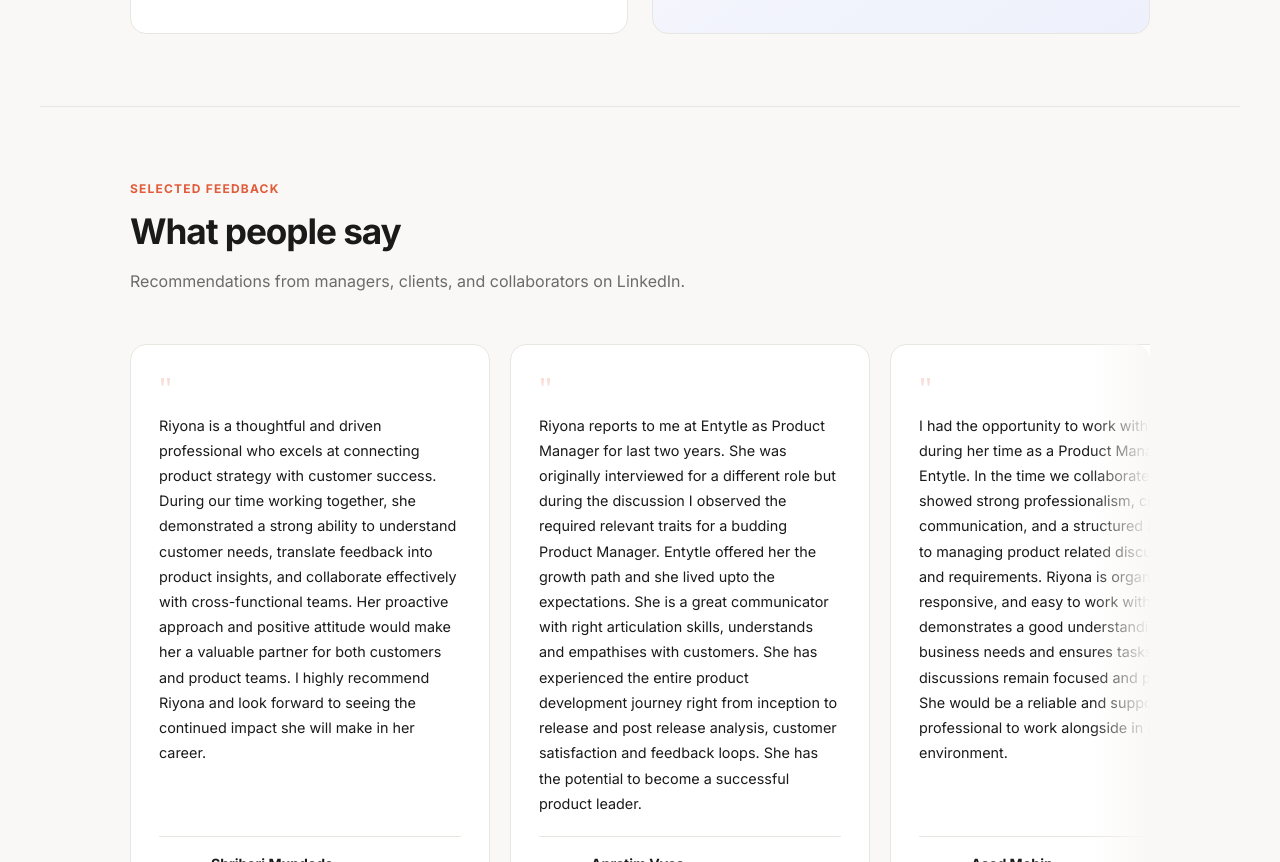
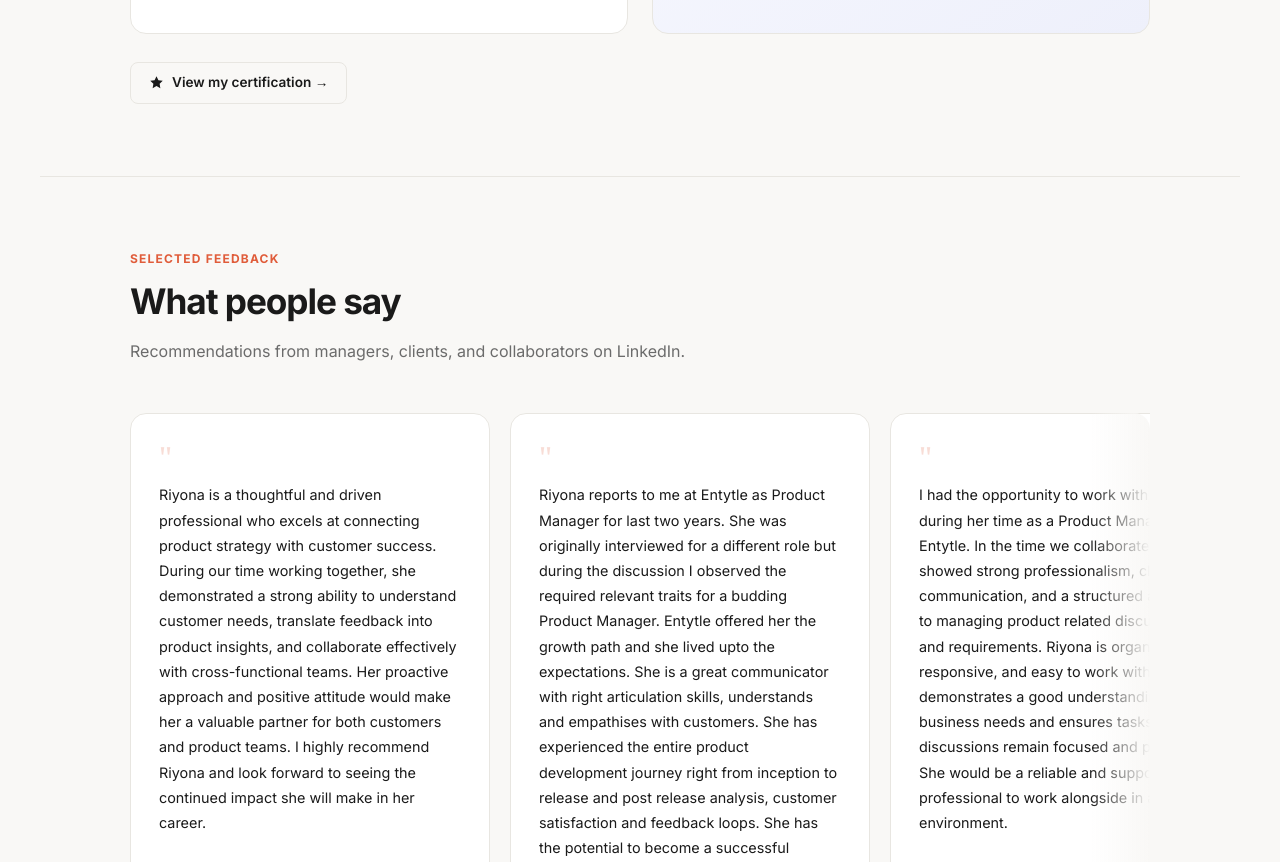
Before and after one commit to Riyona28/Riyona, a plain HTML site: page index.html in a window 1280 px wide. Shown: the part 5996-6858 px from the top of the page. Drawn offline with Linux system fonts and the light colour scheme.

Commit message:
Add files via upload

```diff
--- a/index.html
+++ b/index.html
@@ -1105,6 +1105,15 @@
     </div>
 
   </div>
+
+  <!-- View Certification CTA -->
+  <div style="margin-top:28px;">
+    <a href="https://www.linkedin.com/posts/riyona-mukherjee-745a5985_productmanagement-topperformer-productspace-share-7343341316367343616-0NtT/?utm_source=share&utm_medium=member_desktop&rcm=ACoAABIhneUBcKqptARWsQH0XU9arUprsiMaGW8" target="_blank" class="case-cta" style="display:inline-flex;align-items:center;gap:8px;">
+      <svg width="15" height="15" fill="currentColor" viewBox="0 0 24 24"><path d="M12 2l3.09 6.26L22 9.27l-5 4.87 1.18 6.88L12 17.77l-6.18 3.25L7 14.14 2 9.27l6.91-1.01L12 2z"/></svg>
+      View my certification →
+    </a>
+  </div>
+
 </section>
 
 <hr class="divider" />
```
